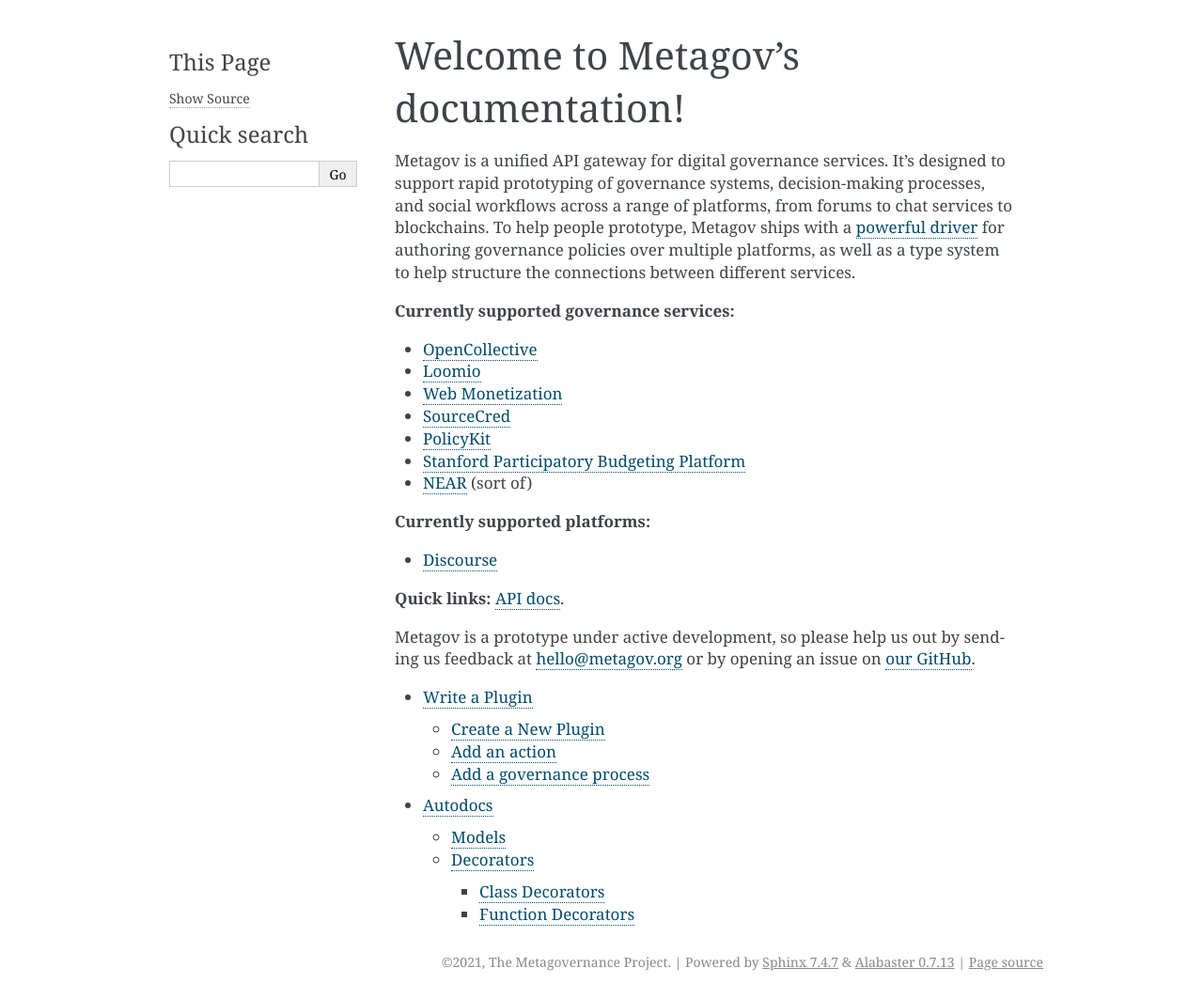
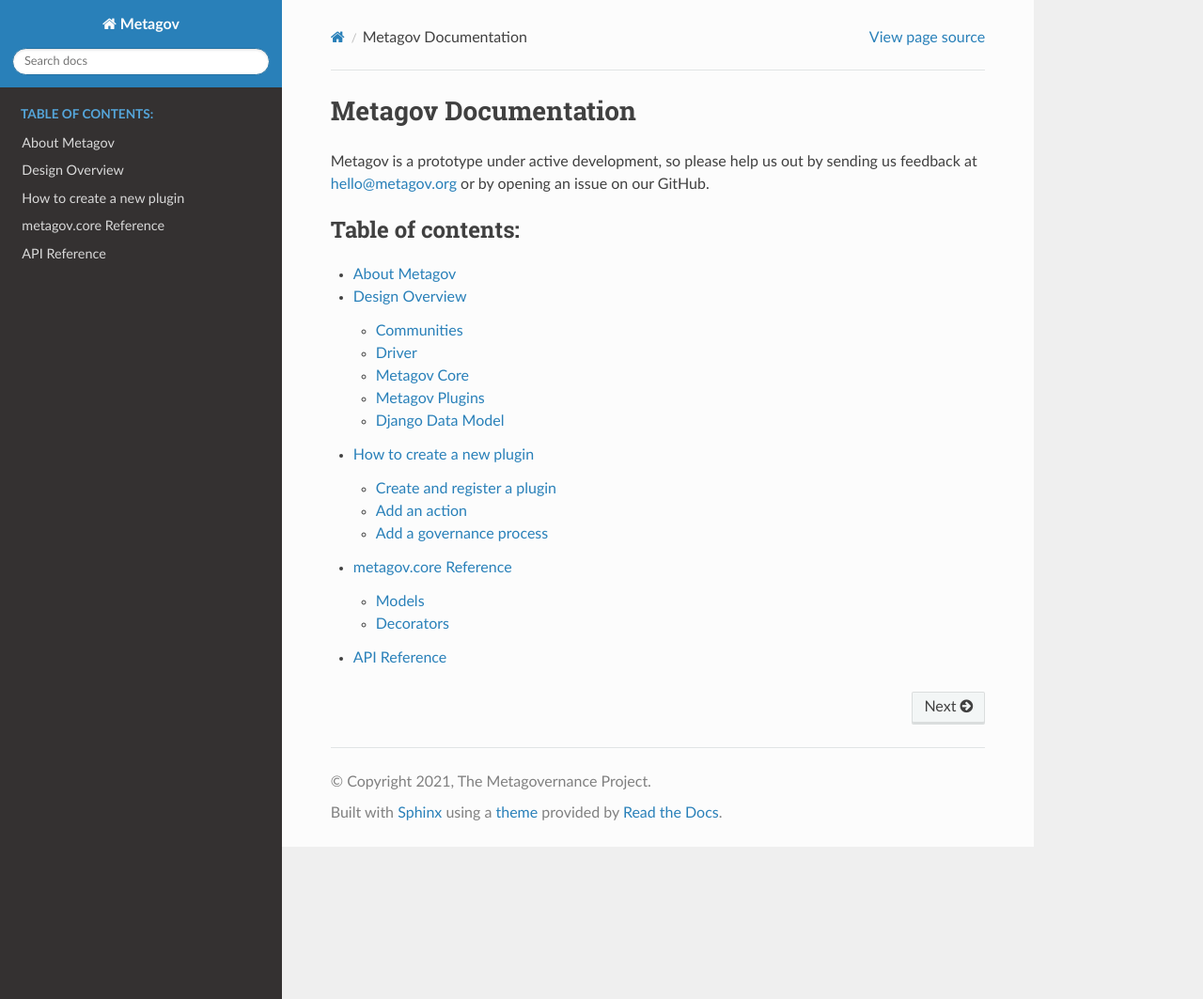
Before and after one commit to metagov/gateway, a Sphinx documentation site: the page built from docs/index.rst, in a window 1280 px wide and 1063 px high. Shown: the whole window at 94% size. Built offline with Sphinx 7.4.7 and the Read the Docs theme 2.0.0, drawn with Linux system fonts in a browser that asks for light colours.

Commit message:
Update docs, change theme and structure

```diff
--- a/docs/autodocs/core.rst
+++ b/docs/autodocs/core.rst
@@ -1,5 +1,5 @@
-Autodocumentation
-=================
+Reference Documentation
+=======================
 .. _autodocs-ref:
 
 Models
@@ -15,6 +15,11 @@
     :members:
     :exclude-members: DoesNotExist, MultipleObjectsReturned
 |
+.. autoclass:: metagov.core.models.Community
+    :members:
+    :exclude-members: DoesNotExist, MultipleObjectsReturned
+|
+
 Decorators
 ##########
 Add decorators to register classes and functions with metagov core.
--- a/docs/conf.py
+++ b/docs/conf.py
@@ -34,9 +34,10 @@
 # extensions coming with Sphinx (named 'sphinx.ext.*') or your custom
 # ones.
 extensions = [
+    'sphinx_rtd_theme',
     'sphinx.ext.autodoc',
     'sphinxcontrib_django',
-    'sphinx.ext.autosectionlabel'
+    'sphinx.ext.autosectionlabel',
 ]
 
 # Add any paths that contain templates here, relative to this directory.
@@ -53,14 +54,11 @@
 # The theme to use for HTML and HTML Help pages.  See the documentation for
 # a list of builtin themes.
 #
-html_theme = 'alabaster'
-
+html_theme = 'sphinx_rtd_theme'
+html_theme_options = {}
 # Add any paths that contain custom static files (such as style sheets) here,
 # relative to this directory. They are copied after the builtin static files,
 # so a file named "default.css" will overwrite the builtin "default.css".
 html_static_path = ['_static']
-html_css_files = [
-    'css/custom.css',
-]
 
 autodoc_member_order = 'bysource'
--- /dev/null
+++ b/docs/design.rst
@@ -0,0 +1,74 @@
+Design Overview
+===============
+
+Metagov is Django backend service with a plugin architecture. Metagov is meant to be deployed alongside a governance :ref:`Driver`, which
+uses the `Metagov API <https://prototype.metagov.org/swagger/>`_ to communicate with zero or more third party services via plugins. Most of the
+Metagov endpoints are restricted to only receive local traffic from the Driver.
+
+
+Communities
+-----------
+
+A Community represents a group of people that use one or more online platforms together. A community can activate and configure metagov plugins to use them for governance.
+
+The :ref:`Driver` can create or update a community by making a ``PUT`` request to the ``/community`` endpoint. Here's an example of a JSON-serialized community that has the ``sourcecred`` plugin enabled:
+
+.. code-block:: JSON
+
+   {
+      "name": "metagov-project-community",
+      "readable_name": "The Metagovernance Project",
+      "plugins": [
+         {
+               "name": "sourcecred",
+               "config": {
+                  "server_url": "https://metagov.github.io/sourcecred-instance"
+               }
+         }
+      ]
+   }
+
+Driver
+------
+
+The Driver implements a governance engine of some kind. It may allow people to author governance policies, and implement the ability to
+incorporate the processes, listeners, and resources defined by Metagov plugins into governance policies. It’s up to the driver whether they can do this abstractly (so they can handle any Metagov plugin) or
+whether they need to painstakingly do this one by one and so only work with some plugins.
+
+The Driver might be capable of supporting multiple communities or only one community. The Driver is responsible for configuring the community(ies)
+in Metagov by making a request to Metagov's ``/community`` endpoint. After that, any time the Driver makes a community-specific request to Metagov,
+it must include the unique community name in the header ``X-Metagov-Community``.
+
+The Driver may also react to event notifications that it receives from Metagov, which could in turn trigger a policy evaluation.
+
+
+
+Metagov Core
+------------
+
+The Metagov core is responsible for:
+
+* Managing plugins and exposes their functionality to the Driver in the form of a REST API.
+* Sending event notifications from Plugins to the Driver
+* Exposing endpoints for receiving webhook events from external platforms, and routing hooks to the correct plugin.
+
+Metagov Plugins
+---------------
+
+Developers can create Plugins to connect to governance services and platforms.
+Plugins are defined as proxy subclasses of the Plugin model.
+Plugin authors define governance processes and actions on the model, and Metagov Core exposes them to the Driver via the Metagov API.
+
+Django Data Model
+-----------------
+
+Metagov Core defines three Django models: ``Community``, ``Plugin``, and ``GovernanceProcess``.
+
+The ``GovernanceProcess -> Plugin`` relationship is many-to-one. A single Loomio model can have multiple LoomioPoll processes going at once.
+
+The ``Plugin -> Community`` relationship is many-to-one. A single Community can have several of Plugins activated. Currently it can only have one instance `per proxy type` (one community can't have two instances of Loomio, for example).
+
+See the :ref:`Autodocumentation <autodocs-ref>` for reference.
+
+.. image:: _static/20210324_django_schema_graph.png
+   :width: 800
--- a/docs/index.rst
+++ b/docs/index.rst
@@ -3,34 +3,18 @@
    You can adapt this file completely to your liking, but it should at least
    contain the root `toctree` directive.
 
-Welcome to Metagov's documentation!
-===================================
+
+Metagov Documentation
+=====================
+
+Metagov is a prototype under active development, so please help us out by sending us feedback at hello@metagov.org or by opening an issue on our GitHub.
 
 .. toctree::
    :maxdepth: 2
-   :caption: Contents:
+   :caption: Table of contents:
 
-Metagov is a unified API gateway for digital governance services. It's designed to support rapid prototyping of governance systems, decision-making processes, and social workflows across a range of platforms, from forums to chat services to blockchains. To help people prototype, Metagov ships with a `powerful driver <https://www.policykit.org/>`_ for authoring governance policies over multiple platforms, as well as a type system to help structure the connections between different services.
-
-**Currently supported governance services:**
-
-* `OpenCollective <https://www.opencollective.com>`_
-* `Loomio <https://www.loomio.org>`_
-* `Web Monetization <https://webmonetization.org/>`_
-* `SourceCred <https://www.sourcecred.io>`_
-* `PolicyKit <https://www.policykit.org/>`_
-* `Stanford Participatory Budgeting Platform <https://pbstanford.org/>`_
-* `NEAR <https://www.near.org>`_ (sort of)
-
-**Currently supported platforms:**
-
-* `Discourse <https://www.discourse.org/>`_
-
-**Quick links:** `API docs <https://prototype.metagov.org/swagger/>`_.
-
-Metagov is a prototype under active development, so please help us out by sending us feedback at hello@metagov.org or by opening an issue on `our GitHub <https://github.com/metagov/metagov-prototype>`_.
-
-
-.. toctree::
-   Write a Plugin <write_a_plugin>
-   Autodocs <autodocs/core>
+   readme.rst
+   design.rst
+   write_a_plugin.rst
+   metagov.core Reference <autodocs/core.rst>
+   API Reference <https://prototype.metagov.org/swagger/>
--- a/docs/write_a_plugin.rst
+++ b/docs/write_a_plugin.rst
@@ -1,5 +1,5 @@
-How to Write a Plugin
-#####################
+How to create a new plugin
+==========================
 
 Create a new plugin to connect Metagov to one or more external platforms or governance tools.
 
@@ -8,12 +8,12 @@
 1. Perform actions
 2. Perform asynchronous governance processes
 
-Create a New Plugin
-*******************
+Create and register a plugin
+**************************
 
-Begin by creating a proxy subclass of the ``Plugin`` Django model for our new plugin, ``ExamplePlugin``. This model goes in the ``models.py`` in the new plugin directory.
+Create a new file at ``metagov/plugins/exampl-plugin/models.py``. Begin by creating a proxy subclass of the ``Plugin`` Django model for our new plugin, ``ExamplePlugin``. This model goes in the ``models.py``.
 
-Decorate it with the ``@Registry.plugin`` decorator so that Metagov core picks it up.
+Decorate the class with the ``@Registry.plugin`` decorator so that Metagov core picks it up.
 
 If the plugin requires any configuration, such as an API key or server URL, define a ``jsonschema`` for the config shape. Metagov core will validate the configuration that is provided to the ``/community`` endpoint.
 
```
Also changed, not shown: docs/readme.rst (added, +22 -0 lines), docs/requirements.txt (+11 -0 lines), docs/_static/20210324_django_schema_graph.png (added).
